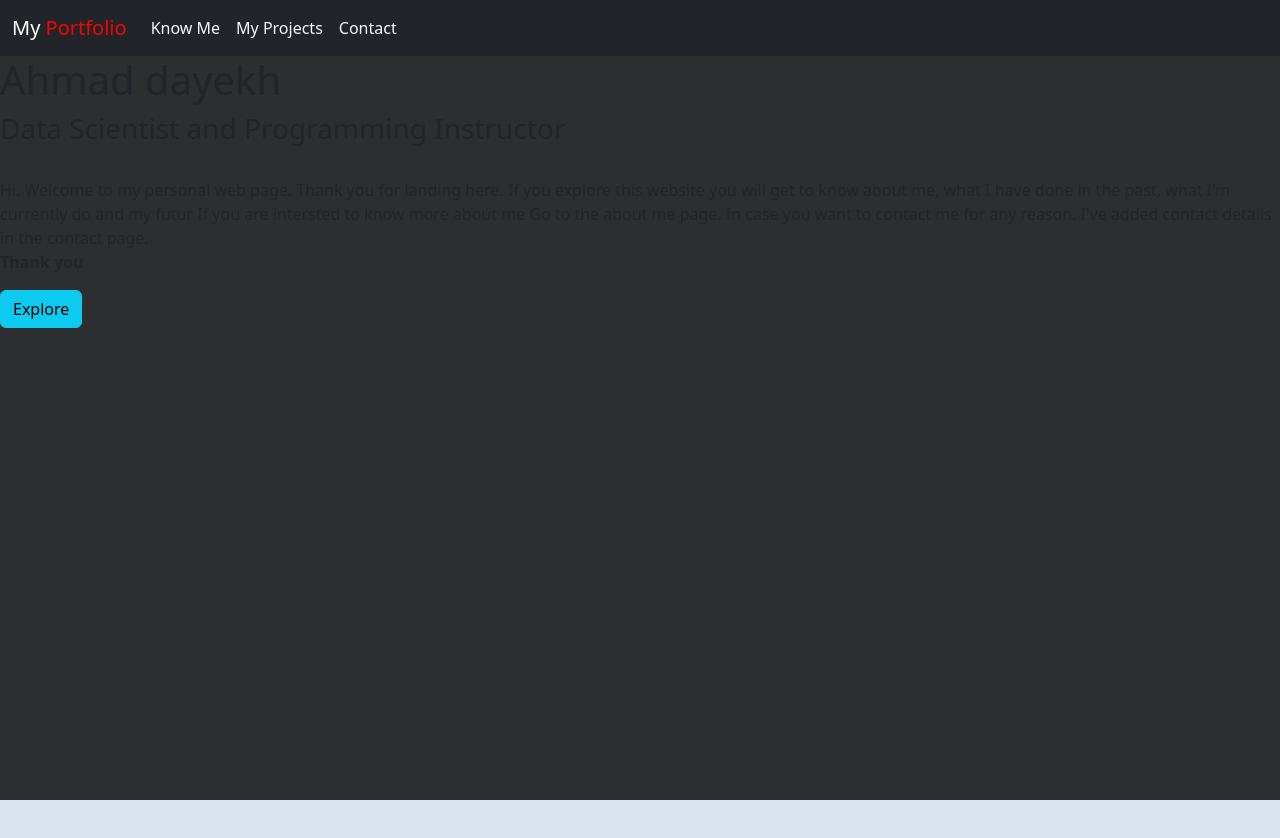
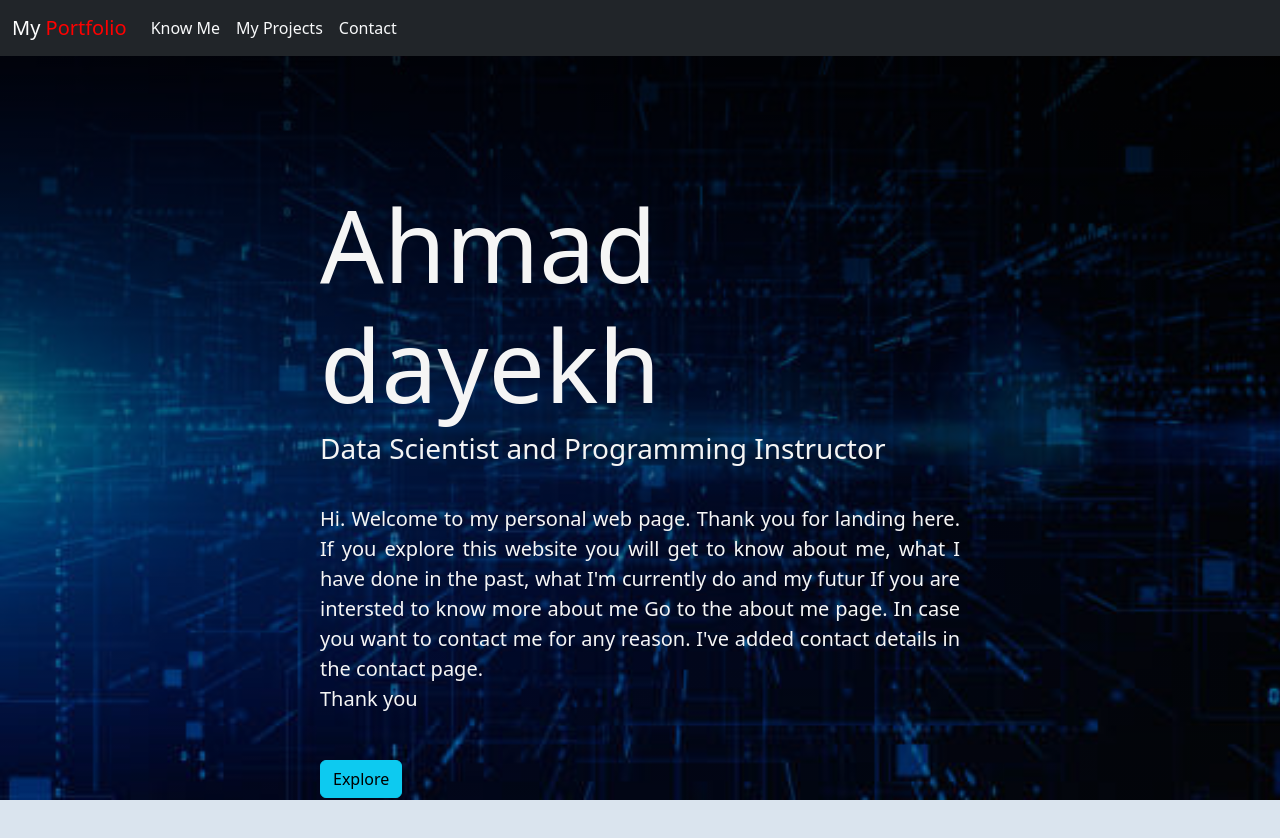
Before and after one commit to ahmaddayekh/demo, a plain HTML site: page home.html in a window 1280 px wide. Before the commit the page ends 800 px from the top, so only its background shows below. Drawn offline with nearby package versions, Linux system fonts and the light colour scheme.

Commit message:
add landing page

```diff
--- a/home.html
+++ b/home.html
@@ -13,14 +13,14 @@
 
       <nav class="navbar navbar-expand-lg bg-dark">
         <div class="container-fluid">
-          <a class="navbar-brand " href="home.html"><span style="color: white;">My</span><span style="color:red"> Portfolio</span></a>
+          <a class="navbar-brand active " href="home.html"><span style="color: white;">My</span><span style="color:red"> Portfolio</span></a>
           <button class="navbar-toggler" type="button" data-bs-toggle="collapse" data-bs-target="#navbarSupportedContent" aria-controls="navbarSupportedContent" aria-expanded="false" aria-label="Toggle navigation">
             <span class="navbar-toggler-icon"></span>
           </button>
           <div class="collapse navbar-collapse" id="navbarSupportedContent">
             <ul class="navbar-nav me-auto mb-2 mb-lg-0 ">
               <li class="nav-item ">
-                <a class="nav-link active text-light" aria-current="page" href="about.html ">Know Me</a>
+                <a class="nav-link text-light" aria-current="page" href="about.html ">Know Me</a>
               </li>
               <li class="nav-item ">
                 <a class="nav-link text-light" href="projects.html">My Projects</a>
@@ -39,8 +39,8 @@
 
 
       <div class="intro">
-        <h1>Ahmad dayekh </h1>
-        <h3>Data Scientist and Programming Instructor</h3>
+        <h1 class="name">Ahmad dayekh </h1>
+        <h3 style="font-weight: 300;">Data Scientist and Programming Instructor</h3>
         <br>
 
         <p>
@@ -52,7 +52,7 @@
           <b>Thank you</b>
         </p>
 
-
+        <br>
 
         <button type="button" class="btn btn-info">Explore</button>
 
--- a/styles/style.css
+++ b/styles/style.css
@@ -3,5 +3,23 @@ body {
 }
 .home{
     height: 100vh;
-    background-image: linear-gradient(rgba(0,0,0,0.8),rgba(0,0,0,0.8));
+    background-image: linear-gradient(
+    rgba(0,0,0,0.8),
+    rgba(0,0,0,0.2)),
+    url("../imgs/backpro.jpg")
+    ;
+    background-size: cover;
 }
+
+.intro {
+    color: whitesmoke;
+    padding: 10% 25%;
+    text-align: justify;
+    font-size: 20px;
+    font-weight: 200;
+}
+
+.name{
+    font-size: 5em;
+    font-weight: 500;
+}
```
